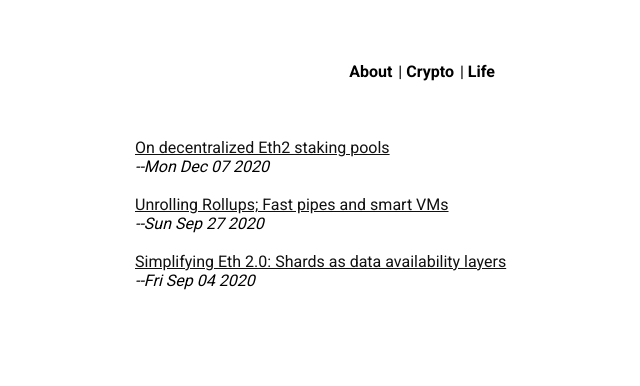
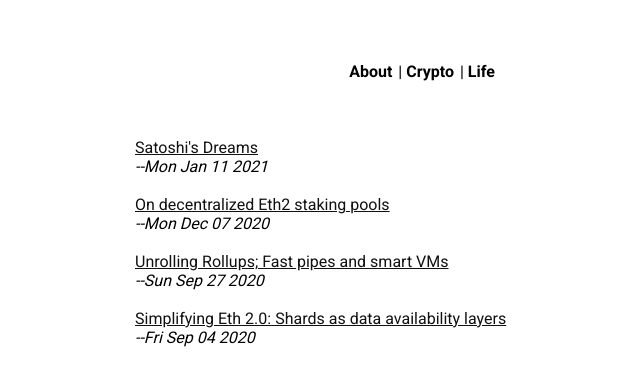
Before and after one commit to lsankar4033/lsankar.xyz, a Vue app: page /#/writing-crypto in a window 1280 px wide. Shown: the top 386 px of the page, without its empty margins (217-857 px from the left). Built offline with nearby package versions, Linux system fonts and the light colour scheme.

Commit message:
Satoshi's dreams post

```diff
--- a/src/posts.js
+++ b/src/posts.js
@@ -8,6 +8,7 @@ import b7 from "./posts/7.js";
 import b8 from "./posts/8.js";
 import b9 from "./posts/9.js";
 import b10 from "./posts/10.js";
+import b11 from "./posts/11.js";
 
 export default [
   {
@@ -79,5 +80,12 @@ export default [
     body: b10,
     category: "life",
     date: new Date("12/14/20")
+  },
+  {
+    title: "Satoshi's Dreams",
+    path: "/satoshis-dreams",
+    body: b11,
+    category: "crypto",
+    date: new Date("01/11/21")
   }
 ];
--- /dev/null
+++ b/src/posts/11.js
@@ -0,0 +1,31 @@
+export default `
+<br />
+<h2 id="title">Satoshi's Dreams
+</h2>
+<br />
+<br />
+<p>
+As a physics undergrad, one of my favorite books was <a href="https://en.wikipedia.org/wiki/Einstein%27s_Dreams">Einstein's Dreams</a> by Alan Lightman. In it, the author imagines a fictional version of Einstein in the weeks leading to his publication of the theory of special relativity.
+</p>
+<br />
+<p>
+Special relativity was paradigm-shifting in part because it totally screwed with the contemporary conception of how time 'worked.' Einstein showed that an entity's perception of time changed depending on how fast that entity was moving (see <a href="https://en.wikipedia.org/wiki/Lorentz_transformation">here</a> for more specificity). It's still a mind-blowing result to ponder and it's easy to imagine how thinking about it really screwed with Einstein's head.
+</p>
+<br />
+<p>
+In the book, Einstein is plagued with dreams about different versions of the world, each supposing a different tweak on the rules of time. In one version, time flows more slowly the farther one is from the center of earth. People in this world strive to live on mountaintops and status is conferred to those that live 'higher' than others. In another, cause and effect sometimes happen in reverse order. In this world, scientists feel helpless and artists feel joyous. People mostly choose to live in the moment. In yet another, time is a sense, like taste or touch. Those with more 'refined' palates experience events with more motion and temporal details than those who are 'time-deaf'.
+</p>
+<br />
+<p>
+This meta-perspective, of imagining possible futures based on slight tweaks to the rules, seems timely for crypto. We're sitting at an interesting inflection: 2020 showed us that smart contracts are interesting (DeFi Summer), but there are many possible ways the protocol layer might shake out. New layer 1s, rollups, application-specific chains, and various other structural components could play a part and how this shakes out has implications for what crypto *feels* like 10 years from today.
+</p>
+<br />
+<p>
+Every project that has a stake in that future will be eager to sell its version of the future as a concrete inevitability; I think we'd all make better decisions if we adopted Lightman's perspective instead. Consider multiple possible futures at once and construct your own (ever-changing) probability distributon across those futures.
+</p>
+<br />
+<p>
+Resist myopia and consider Satoshi's dreams.
+</p>
+<br />
+`;
```
